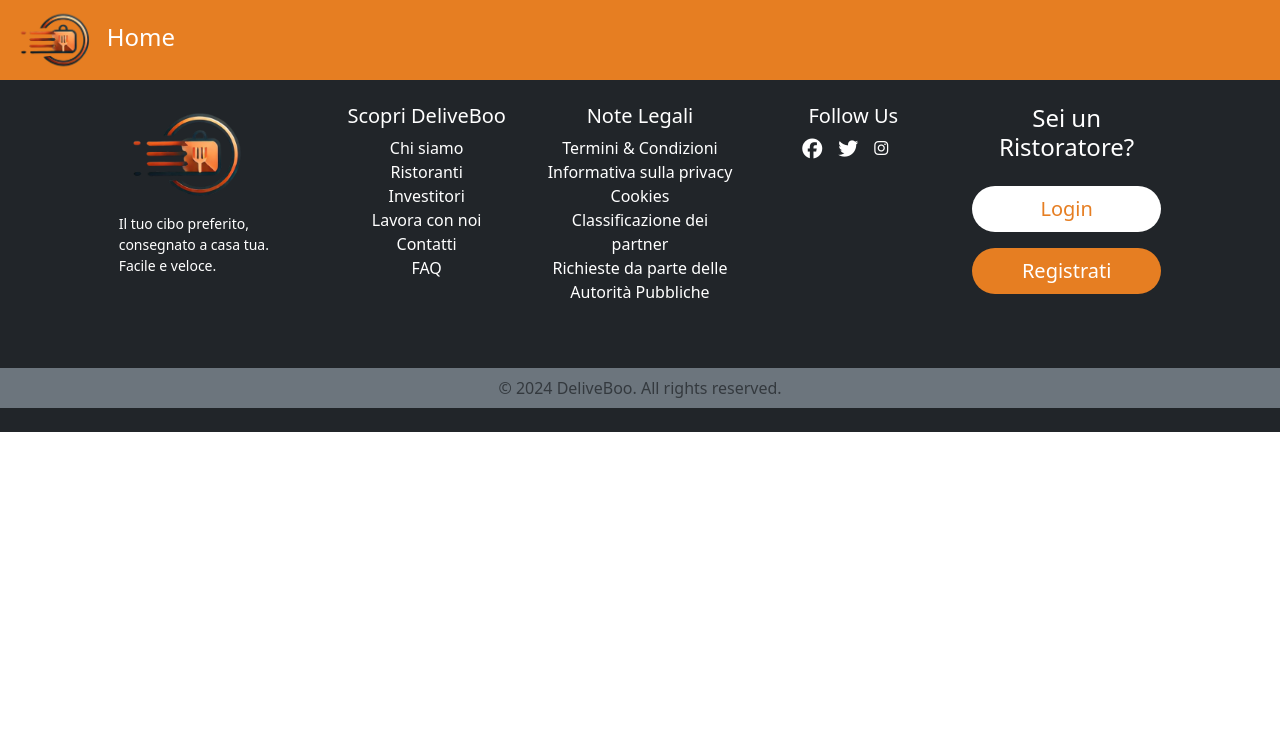
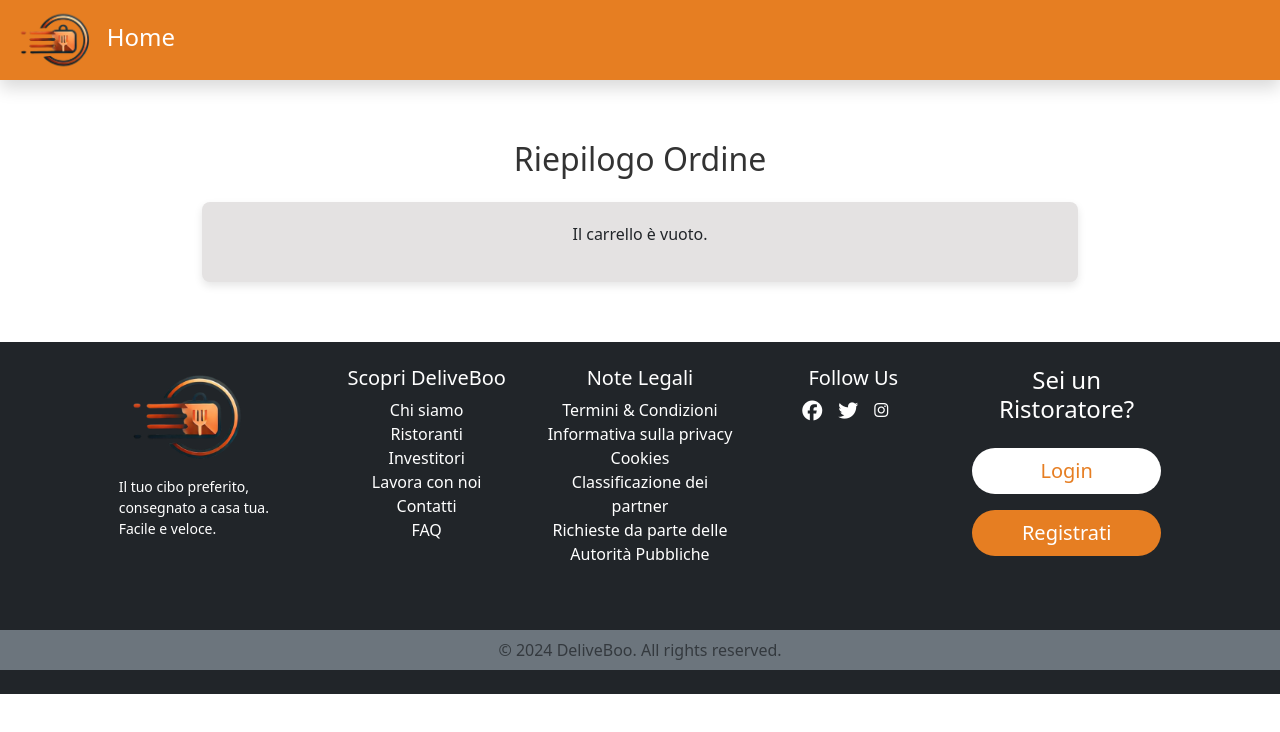
Before and after one commit to GiuseppeDeRosa1992/deliveBoo-front, a Vue app: page /cart in a window 1280 px wide. Shown: the top 732 px of the page. Built offline with nearby package versions, Linux system fonts and the light colour scheme.

Commit message:
creata AppCart e aggiunta rotta che riporta al riepilogo del ordine per effettuare il pagamento

```diff
--- a/src/router.js
+++ b/src/router.js
@@ -2,6 +2,7 @@ import { createRouter, createWebHistory } from 'vue-router';
 import AppHeader from './components/AppHeader.vue';
 import AppHome from './views/AppHome.vue';
 import AppMenu from './views/AppMenu.vue';
+import AppCart from './views/AppCart.vue';
 
 
 
@@ -24,6 +25,11 @@ const router = createRouter({
             name: 'login',
             component: AppHeader
         },
+        {
+            path: '/cart',
+            name: 'AppCart',
+            component: AppCart,
+        },
 
     ]
 });
--- /dev/null
+++ b/src/views/AppCart.vue
@@ -0,0 +1,122 @@
+<script>
+export default {
+    data() {
+        return {
+            cart: JSON.parse(localStorage.getItem('cart')) || [],
+        };
+    },
+    computed: {
+        totalProducts() {
+            return this.cart.reduce((total, dish) => total + dish.quantity, 0);
+        },
+        totalPrice() {
+            return this.cart.reduce((total, dish) => total + (dish.price * dish.quantity), 0).toFixed(2);
+        },
+    },
+    methods: {
+        processPayment() {
+            // Qui puoi aggiungere la logica per il pagamento.
+            // Ad esempio, inviare i dati dell'ordine a un server o mostrare una finestra di pagamento.
+            alert('Pagamento effettuato con successo!'); // Placeholder per il pagamento
+            this.clearCart(); // Pulisce il carrello dopo il pagamento
+            this.$router.push('/'); // Reindirizza alla home o ad un'altra pagina dopo il pagamento
+        },
+        clearCart() {
+            localStorage.removeItem('cart');
+            this.cart = [];
+        }
+    },
+};
+
+</script>
+
+<template>
+    <div class="app-cart">
+        <div class="container">
+            <h2 class="mb-4 text-center">Riepilogo Ordine</h2>
+            <div class="cart-content">
+                <div v-if="cart.length === 0" class="text-center">
+                    <p>Il carrello è vuoto.</p>
+                </div>
+                <div v-else>
+                    <div class="cart-items mb-4">
+                        <div class="cart-item" v-for="dish in cart" :key="dish.id">
+                            <div class="d-flex justify-content-between align-items-center">
+                                <span class="fs-5">{{ dish.name }}</span>
+                                <span class="fs-5">€{{ dish.price }}</span>
+                            </div>
+                            <div class="d-flex justify-content-between align-items-center mt-2">
+                                <span>Quantità: {{ dish.quantity }}</span>
+                            </div>
+                            <hr>
+                        </div>
+                    </div>
+                    <div class="cart-totals border-top border-2 border-dark pt-3 mt-4">
+                        <p class="mb-1 fs-5">Totale prodotti: {{ totalProducts }}</p>
+                        <p class="fs-4">Totale da pagare: €{{ totalPrice }}</p>
+                    </div>
+                    <div class="text-center mt-4">
+                        <button class="btn btn-success" @click="processPayment">Effettua Pagamento</button>
+                    </div>
+                </div>
+            </div>
+        </div>
+    </div>
+</template>
+
+<style scoped>
+.app-cart {
+    padding: 60px 0;
+    /* Spazio tra header e footer */
+}
+
+.container {
+    max-width: 900px;
+    margin: auto;
+}
+
+h2 {
+    font-size: 2rem;
+    color: #333;
+}
+
+.cart-content {
+    background: #e4e2e2;
+    padding: 20px;
+    border-radius: 8px;
+    box-shadow: 0 4px 8px rgba(0, 0, 0, 0.1);
+}
+
+.cart-items {
+    margin-bottom: 1rem;
+}
+
+.cart-item {
+    padding: 10px 0;
+}
+
+.cart-item hr {
+    border: 0;
+    border-top: 1px solid #ddd;
+    margin: 10px 0;
+}
+
+.cart-totals {
+    margin-top: 1rem;
+}
+
+.btn-success {
+    background-color: #28a745;
+    border-color: #28a745;
+    color: white;
+    padding: 10px 20px;
+    font-size: 1.1rem;
+    border-radius: 5px;
+    transition: background-color 0.3s ease;
+}
+
+.btn-success:hover {
+    background-color: #218838;
+    border-color: #1e7e34;
+}
+</style>
--- a/src/views/AppMenu.vue
+++ b/src/views/AppMenu.vue
@@ -122,7 +122,15 @@ export default {
         this.removeFromCart(dish);
       }
       localStorage.setItem('cart', JSON.stringify(this.cart));
+    },
+
+    proceedToOrder() {
+      if (this.cart.length > 0) {
+        this.$router.push('/cart'); // Reindirizza alla vista AppCart
+      }
     }
+
+
   },
 
   computed: {
@@ -205,7 +213,7 @@ export default {
                 <p class="mb-1">Totale prodotti: {{ totalProducts }}</p>
                 <p>Totale da pagare: €{{ totalPrice }}</p>
               </div>
-              <button class="btn btn-success" v-if="cart.length > 0">Procedi all'ordine</button>
+              <button class="btn btn-success" v-if="cart.length > 0" @click="proceedToOrder">Procedi all'ordine</button>
             </div>
           </div>
         </div>
```
